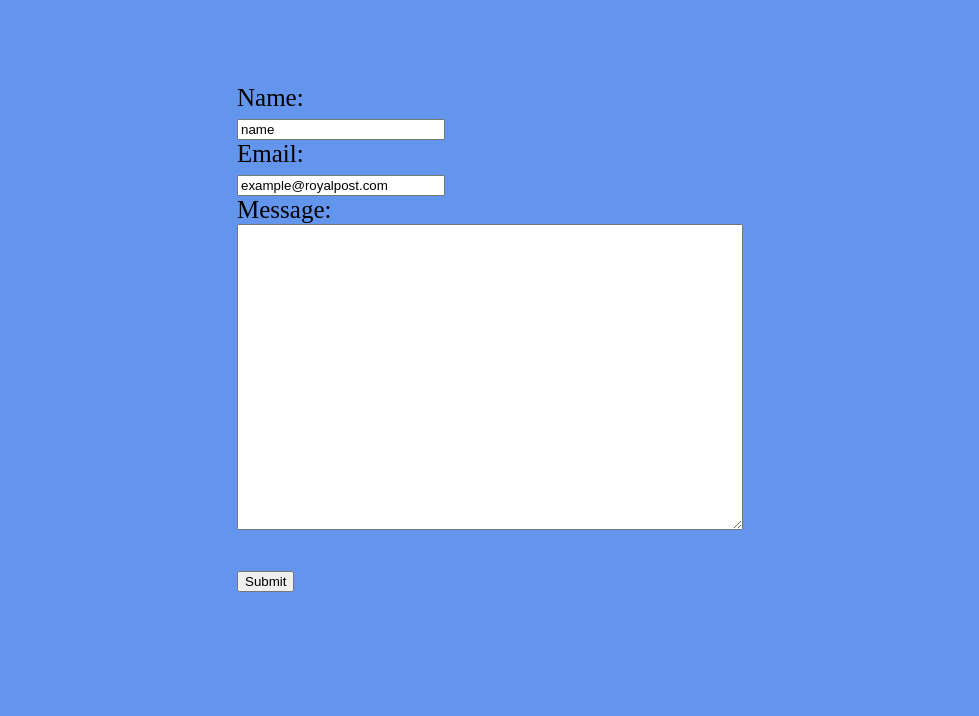
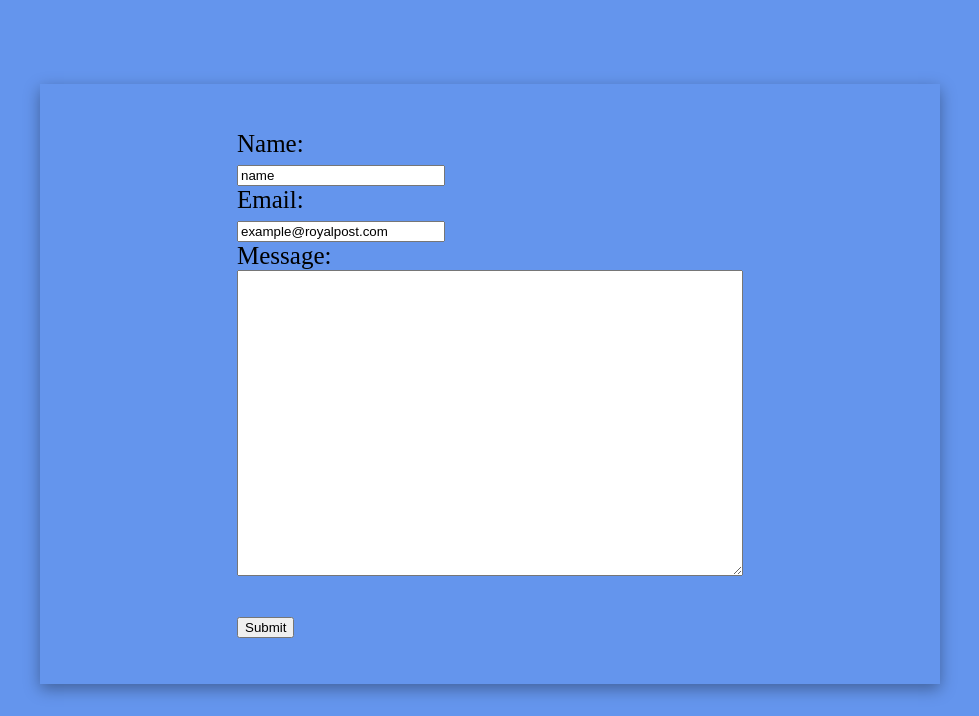
Before and after one commit to vitaliiptp/BlockchainWebpage, a plain HTML site: page contact.html in a window 1280 px wide. Shown: the part 84-800 px from the top of the page, without its empty margins (150-1129 px from the left). Drawn offline with Linux system fonts and the light colour scheme.

Commit message:
added contact and added some style on the contact page

```diff
--- a/src/styles.css
+++ b/src/styles.css
@@ -59,6 +59,7 @@ nav ul
 {
     list-style-type: none;
     display: flex;
+    box-shadow: rgba(0, 0, 0, 0.35) 0px 5px 15px;
 }
 
 nav li
@@ -87,8 +88,11 @@ nav a:hover
     display: flex;
     justify-content: center;
     align-items: center;
-  }
-
+    /*border: 3px solid rgb(122, 179, 194);
+    border-radius: 5px;*/
+    height: 600px;
+    box-shadow: rgba(0, 0, 0, 0.35) 0px 5px 15px;
+}
   #space {
       height: 100px;
       width: 100px;
```
